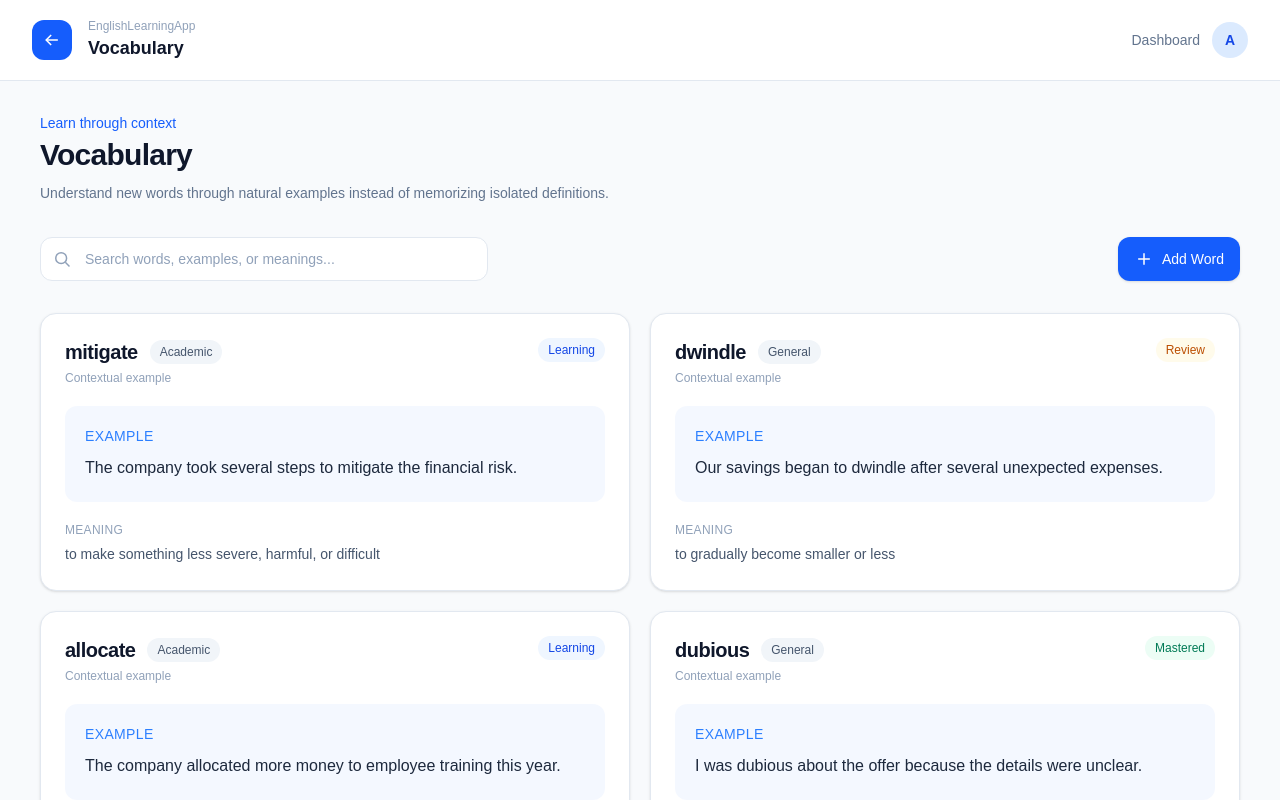
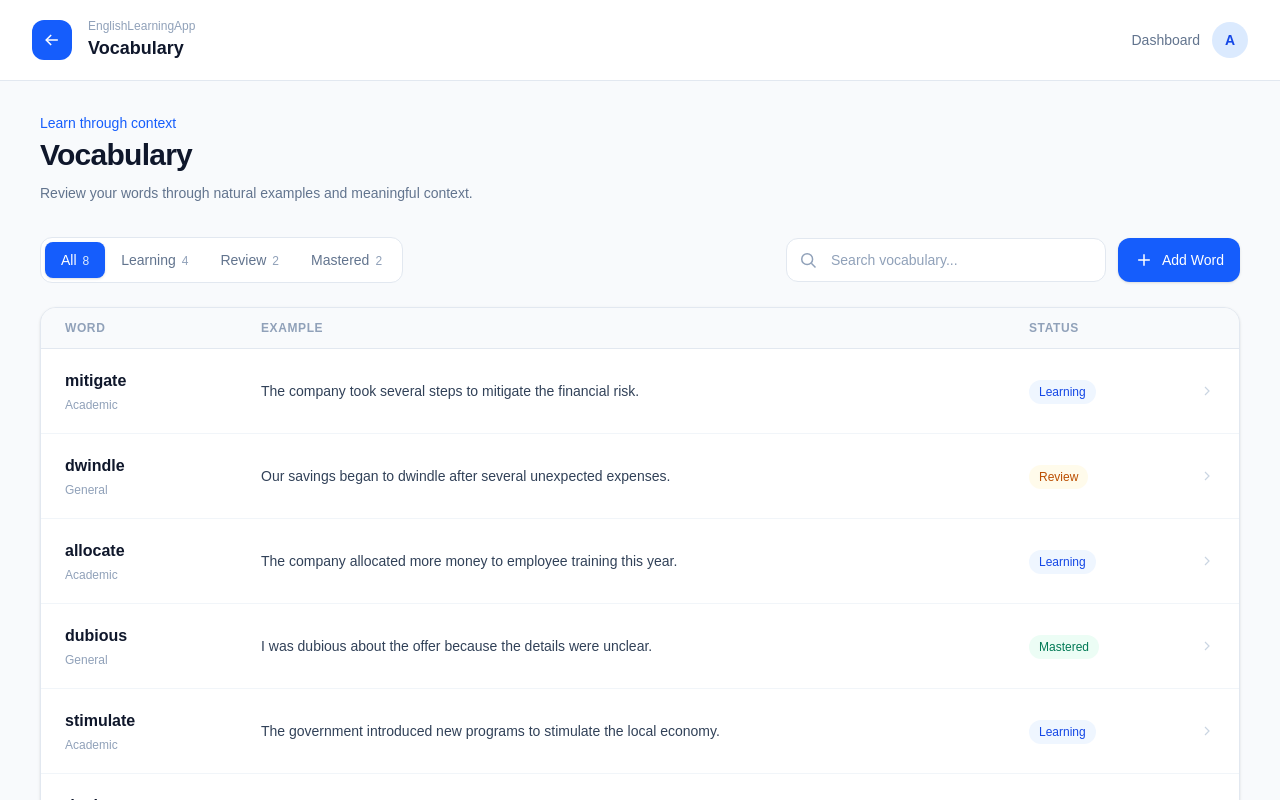
Before and after one commit to Radfar/EnglishLearningApp, a Next.js app: page /vocabulary in a window 1280 px wide. Shown: the top 800 px of the page. Built offline with nearby package versions, Linux system fonts and the light colour scheme.

Commit message:
redesign only the Vocabulary page into a compact tabbed list.

```diff
--- a/app/vocabulary/page.tsx
+++ b/app/vocabulary/page.tsx
@@ -2,6 +2,8 @@
 
 import { useMemo, useState } from "react";
 import { vocabulary, type VocabularyItem } from "@/data/vocabulary";
+
+type Filter = "All" | VocabularyItem["status"];
 
 function SearchIcon() {
   return (
@@ -50,6 +52,21 @@ function ArrowLeftIcon() {
   );
 }
 
+function ChevronIcon() {
+  return (
+    <svg
+      viewBox="0 0 24 24"
+      fill="none"
+      stroke="currentColor"
+      strokeWidth="1.8"
+      className="h-4 w-4"
+      aria-hidden="true"
+    >
+      <path d="m9 18 6-6-6-6" />
+    </svg>
+  );
+}
+
 function StatusBadge({
   status,
 }: {
@@ -63,78 +80,45 @@ function StatusBadge({
 
   return (
     <span
-      className={`inline-flex rounded-full px-2.5 py-1 text-xs font-medium ${styles[status]}`}
+      className={`inline-flex whitespace-nowrap rounded-full px-2.5 py-1 text-xs font-medium ${styles[status]}`}
     >
       {status}
     </span>
   );
 }
 
-function VocabularyCard({ item }: { item: VocabularyItem }) {
-  return (
-    <article className="group rounded-2xl border border-slate-200 bg-white p-6 shadow-sm transition hover:-translate-y-0.5 hover:border-blue-200 hover:shadow-md">
-      <div className="flex flex-wrap items-start justify-between gap-3">
-        <div>
-          <div className="flex flex-wrap items-center gap-3">
-            <h3 className="text-xl font-semibold tracking-tight text-slate-900">
-              {item.word}
-            </h3>
-
-            <span className="rounded-full bg-slate-100 px-2.5 py-1 text-xs font-medium text-slate-600">
-              {item.category}
-            </span>
-          </div>
-
-          <p className="mt-1 text-xs text-slate-400">
-            Contextual example
-          </p>
-        </div>
-
-        <StatusBadge status={item.status} />
-      </div>
-
-      <div className="mt-5 rounded-xl bg-blue-50/70 p-5">
-        <p className="text-sm font-medium uppercase tracking-wide text-blue-500">
-          Example
-        </p>
-
-        <p className="mt-2 text-base leading-7 text-slate-800">
-          {item.example}
-        </p>
-      </div>
-
-      <div className="mt-5">
-        <p className="text-xs font-medium uppercase tracking-wide text-slate-400">
-          Meaning
-        </p>
-
-        <p className="mt-1 text-sm leading-6 text-slate-600">
-          {item.meaning}
-        </p>
-      </div>
-    </article>
-  );
-}
+const filters: Filter[] = ["All", "Learning", "Review", "Mastered"];
 
 export default function VocabularyPage() {
+  const [activeFilter, setActiveFilter] = useState<Filter>("All");
   const [search, setSearch] = useState("");
+
+  const counts = useMemo(() => {
+    return {
+      All: vocabulary.length,
+      Learning: vocabulary.filter((item) => item.status === "Learning").length,
+      Review: vocabulary.filter((item) => item.status === "Review").length,
+      Mastered: vocabulary.filter((item) => item.status === "Mastered").length,
+    };
+  }, []);
 
   const filteredVocabulary = useMemo(() => {
     const query = search.trim().toLowerCase();
 
-    if (!query) {
-      return vocabulary;
-    }
+    return vocabulary.filter((item) => {
+      const matchesFilter =
+        activeFilter === "All" || item.status === activeFilter;
 
-    return vocabulary.filter(
-      (item) =>
+      const matchesSearch =
+        !query ||
         item.word.toLowerCase().includes(query) ||
         item.example.toLowerCase().includes(query) ||
         item.meaning.toLowerCase().includes(query) ||
-        item.category.toLowerCase().includes(query) ||
-        item.status.toLowerCase().includes(query),
-    );
-  }, [search]);
+        item.category.toLowerCase().includes(query);
+
+      return matchesFilter && matchesSearch;
+    });
+  }, [activeFilter, search]);
 
   return (
     <main className="min-h-screen bg-slate-50 text-slate-900">
@@ -168,7 +152,7 @@ export default function VocabularyPage() {
               Dashboard
             </a>
 
-            <div className="h-9 w-9 rounded-full bg-blue-100 text-center text-sm font-semibold leading-9 text-blue-700">
+            <div className="flex h-9 w-9 items-center justify-center rounded-full bg-blue-100 text-sm font-semibold text-blue-700">
               A
             </div>
           </div>
@@ -187,13 +171,42 @@ export default function VocabularyPage() {
             </h2>
 
             <p className="mt-2 max-w-2xl text-sm leading-6 text-slate-500">
-              Understand new words through natural examples instead of
-              memorizing isolated definitions.
+              Review your words through natural examples and meaningful
+              context.
             </p>
           </div>
 
-          <div className="mt-8 flex flex-col gap-3 sm:flex-row sm:items-center sm:justify-between">
-            <div className="relative w-full sm:max-w-md">
+          <div className="mt-8 flex flex-col gap-4 lg:flex-row lg:items-center lg:justify-between">
+            <div className="flex overflow-x-auto rounded-xl border border-slate-200 bg-white p-1">
+              {filters.map((filter) => {
+                const isActive = activeFilter === filter;
+
+                return (
+                  <button
+                    key={filter}
+                    type="button"
+                    onClick={() => setActiveFilter(filter)}
+                    className={`whitespace-nowrap rounded-lg px-4 py-2 text-sm font-medium transition ${
+                      isActive
+                        ? "bg-blue-600 text-white shadow-sm"
+                        : "text-slate-500 hover:bg-slate-50 hover:text-slate-900"
+                    }`}
+                  >
+                    {filter}
+                    <span
+                      className={`ml-1.5 text-xs ${
+                        isActive ? "text-blue-100" : "text-slate-400"
+                      }`}
+                    >
+                      {counts[filter]}
+                    </span>
+                  </button>
+                );
+              })}
+            </div>
+
+            <div className="flex w-full gap-3 lg:w-auto">
+              <div className="relative min-w-0 flex-1 lg:w-80">
                 <div className="pointer-events-none absolute left-3 top-1/2 -translate-y-1/2 text-slate-400">
                   <SearchIcon />
                 </div>
@@ -202,49 +215,103 @@ export default function VocabularyPage() {
                   type="text"
                   value={search}
                   onChange={(event) => setSearch(event.target.value)}
-                placeholder="Search words, examples, or meanings..."
+                  placeholder="Search vocabulary..."
                   className="h-11 w-full rounded-xl border border-slate-200 bg-white pl-11 pr-4 text-sm outline-none transition placeholder:text-slate-400 focus:border-blue-400 focus:ring-4 focus:ring-blue-50"
                 />
               </div>
 
               <button
                 type="button"
-              className="inline-flex h-11 items-center justify-center gap-2 rounded-xl bg-blue-600 px-4 text-sm font-medium text-white shadow-sm transition hover:bg-blue-700"
+                className="inline-flex h-11 shrink-0 items-center justify-center gap-2 rounded-xl bg-blue-600 px-4 text-sm font-medium text-white shadow-sm transition hover:bg-blue-700"
               >
                 <PlusIcon />
-              Add Word
+                <span className="hidden sm:inline">Add Word</span>
               </button>
             </div>
-
-          <div className="mt-8 grid gap-5 lg:grid-cols-2">
-            {filteredVocabulary.map((item) => (
-              <VocabularyCard key={item.word} item={item} />
-            ))}
           </div>
 
+          <div className="mt-6 overflow-hidden rounded-2xl border border-slate-200 bg-white shadow-sm">
+            <div className="hidden grid-cols-[180px_minmax(0,1fr)_130px_40px] gap-4 border-b border-slate-200 bg-slate-50 px-6 py-3 text-xs font-semibold uppercase tracking-wider text-slate-400 md:grid">
+              <div>Word</div>
+              <div>Example</div>
+              <div>Status</div>
+              <div />
+            </div>
+
+            <div className="divide-y divide-slate-100">
+              {filteredVocabulary.map((item) => (
+                <button
+                  key={item.word}
+                  type="button"
+                  className="group block w-full text-left transition hover:bg-blue-50/40"
+                >
+                  <div className="grid gap-3 px-5 py-5 md:grid-cols-[180px_minmax(0,1fr)_130px_40px] md:items-center md:gap-4 md:px-6">
+                    <div>
+                      <p className="font-semibold text-slate-900">
+                        {item.word}
+                      </p>
+
+                      <p className="mt-1 text-xs text-slate-400">
+                        {item.category}
+                      </p>
+                    </div>
+
+                    <div className="min-w-0">
+                      <p className="text-sm leading-6 text-slate-700">
+                        {item.example}
+                      </p>
+
+                      <p className="mt-1 text-xs leading-5 text-slate-400 md:hidden">
+                        {item.meaning}
+                      </p>
+                    </div>
+
+                    <div>
+                      <StatusBadge status={item.status} />
+                    </div>
+
+                    <div className="hidden text-slate-300 transition group-hover:text-blue-500 md:flex md:justify-end">
+                      <ChevronIcon />
+                    </div>
+                  </div>
+
+                  <div className="px-5 pb-5 md:hidden">
+                    <p className="text-xs font-medium uppercase tracking-wide text-slate-400">
+                      Meaning
+                    </p>
+
+                    <p className="mt-1 text-sm leading-6 text-slate-500">
+                      {item.meaning}
+                    </p>
+                  </div>
+                </button>
+              ))}
+
               {filteredVocabulary.length === 0 && (
-            <div className="mt-8 rounded-2xl border border-slate-200 bg-white px-6 py-16 text-center shadow-sm">
+                <div className="px-6 py-16 text-center">
                   <p className="text-sm font-medium text-slate-700">
                     No vocabulary matches your search.
                   </p>
 
                   <p className="mt-1 text-sm text-slate-400">
-                Try another word, example, or meaning.
+                    Try another word or change the selected tab.
                   </p>
                 </div>
               )}
+            </div>
+          </div>
 
-          <div className="mt-6">
+          <div className="mt-4 flex items-center justify-between">
             <p className="text-sm text-slate-500">
               Showing{" "}
               <span className="font-medium text-slate-700">
                 {filteredVocabulary.length}
               </span>{" "}
-              of{" "}
-              <span className="font-medium text-slate-700">
-                {vocabulary.length}
-              </span>{" "}
-              vocabulary items
+              words
+            </p>
+
+            <p className="hidden text-xs text-slate-400 sm:block">
+              Select a word to view details
             </p>
           </div>
         </div>
```
Lines whose indentation alone changed are shown as unchanged.
